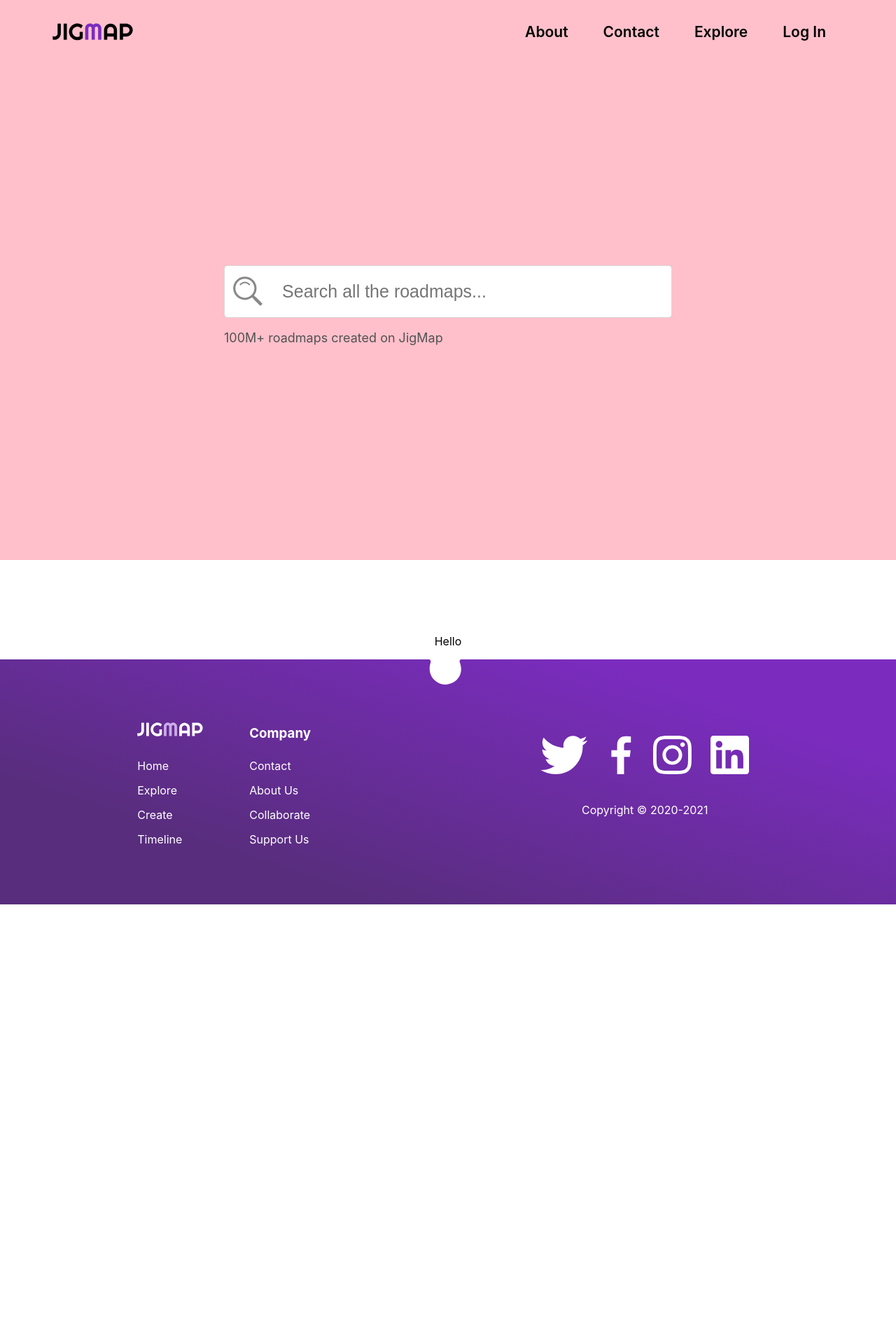
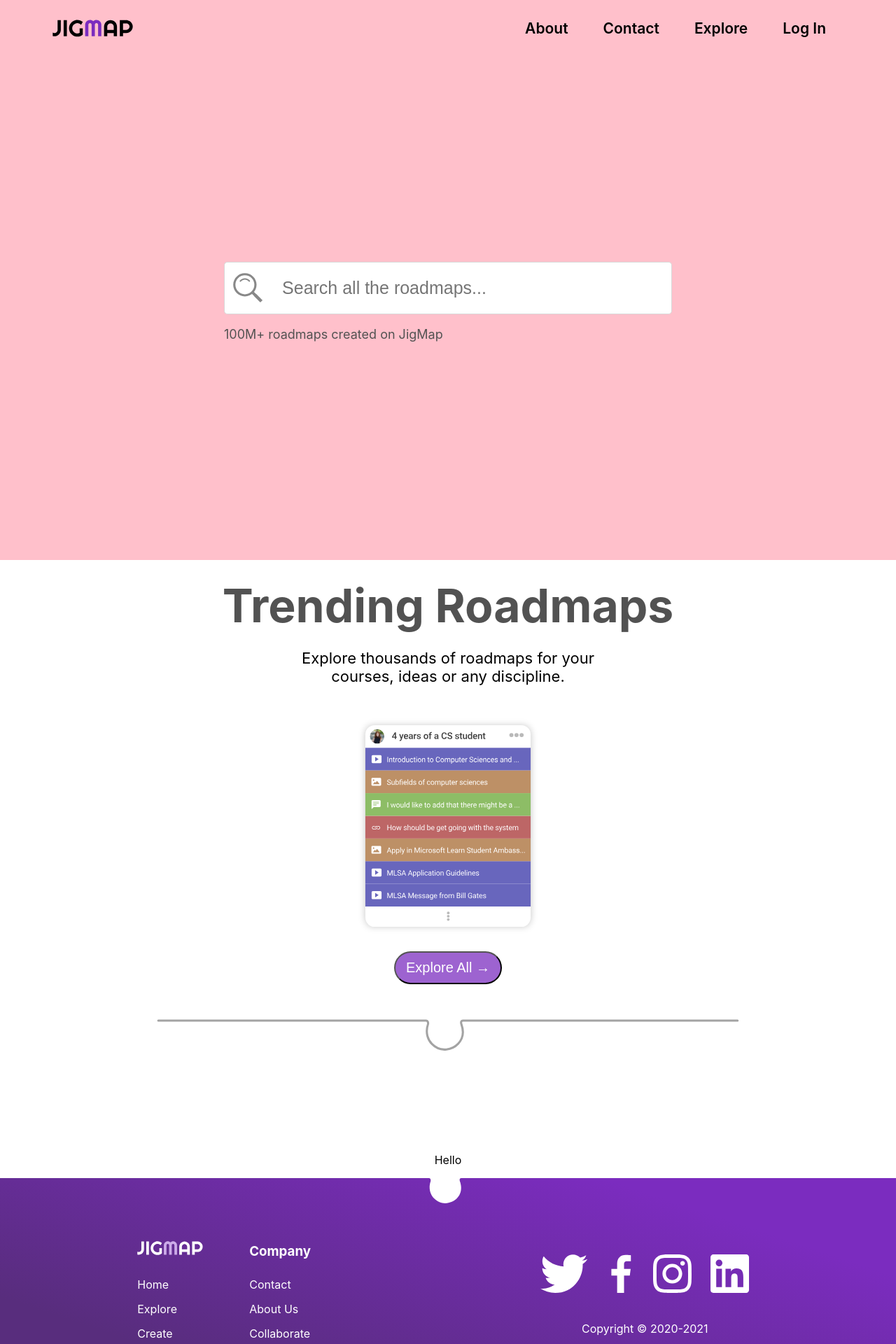
Before and after one commit to KaylaArb/nwHacks-jigMap, a Next.js app in the folder client/: page / in a window 1280 px wide. Shown: the top 1920 px of the page at 70% size. Before the commit the page ends 1292 px from the top, so only its background shows below. Built offline with nearby package versions, Linux system fonts and the light colour scheme.

Commit message:
trending component

```diff
--- /dev/null
+++ b/client/components/Trending.js
@@ -0,0 +1,23 @@
+import React from "react";
+import Link from 'next/link'
+import styles from '../styles/Trending.module.css';
+
+export default function Trending() {
+
+    return (
+        <div className={styles.trending}>
+            <h2 className={styles.title}>Trending Roadmaps</h2>
+            <div >
+                <p className={styles.paragraph}> Explore thousands of roadmaps for your courses, ideas or any
+                    discipline.</p>
+            </div>
+            <img src="/demo_map.svg" alt="roadmap" className={styles.roadMap} />
+            <div>
+                <button className={styles.button}>
+                    Explore All →
+                </button>
+            </div>
+            <img src="/border.svg" alt="logo" className={styles.border} />
+        </div>
+    )
+}
--- a/client/pages/index.js
+++ b/client/pages/index.js
@@ -3,6 +3,7 @@ import Header from '../components/Header'
 import Footer from '../components/Footer'
 import Hero from "../components/Hero";
 import styles from '../styles/Home.module.css'
+import Trending from "../components/Trending";
 
 export default function Home() {
   return (
@@ -11,6 +12,7 @@ export default function Home() {
 
       <main className={styles.main}>
           <Hero/>
+          <Trending/>
           <p>Hello</p>
       </main>
       <Footer/>
--- a/client/styles/Header.module.css
+++ b/client/styles/Header.module.css
@@ -1,7 +1,7 @@
 .header {
     top: 0;
     position: sticky;
-    height: 90px;
+    height: 80px;
     width: 100%;
     padding: 0 75px;
     display: flex;
--- a/client/styles/Hero.module.css
+++ b/client/styles/Hero.module.css
@@ -7,14 +7,14 @@
     /*background-position: center;*/
     /*background-repeat: no-repeat;*/
     position: relative;
-    top: -90px;
+    top: -80px;
 }
 
 .container {
     display: flex;
     width: 100%;
-    height: calc(100vh - 90px);
-    margin-top: 90px;
+    height: calc(100vh - 80px);
+    margin-top: 80px;
     justify-content: center;
     align-content: center;
 }
@@ -37,7 +37,6 @@
     width: auto;
     text-align: right;
 }
-
 
 .navSearchContainer {
     width: 50vw;
--- /dev/null
+++ b/client/styles/Trending.module.css
@@ -0,0 +1,52 @@
+.trending {
+    width: 100%;
+    height: auto;
+    top: -80px;
+    position: relative;
+    background-color: white;
+    display: flex;
+    justify-content: flex-start;
+    align-content: center;
+    align-items: center;
+    flex-direction: column;
+    text-align: center;
+
+}
+
+.container {
+    display: flex;
+    padding: 0 25px;
+    width: 75%;
+    height: 100%;
+}
+
+.title {
+    color: #525252;
+    font-size: 66px;
+    font-weight: 700;
+    margin: 25px 0 0 0;
+}
+
+.paragraph {
+    font-size: 22px;
+    width: 450px;
+}
+
+.button {
+    color: white;
+    font-size: 20px;
+    background-color:#9D63D0 ;
+    border-radius: 25px;
+    padding: 10px 15px;
+}
+
+.border {
+    margin: 50px 0;
+    width: 65%;
+}
+
+.roadMap {
+    margin: 25px 0;
+    height: auto !important;
+    width: 20%;
+}
```
Also changed, not shown: client/public/border.svg (added), client/public/demo_map.svg (added).
